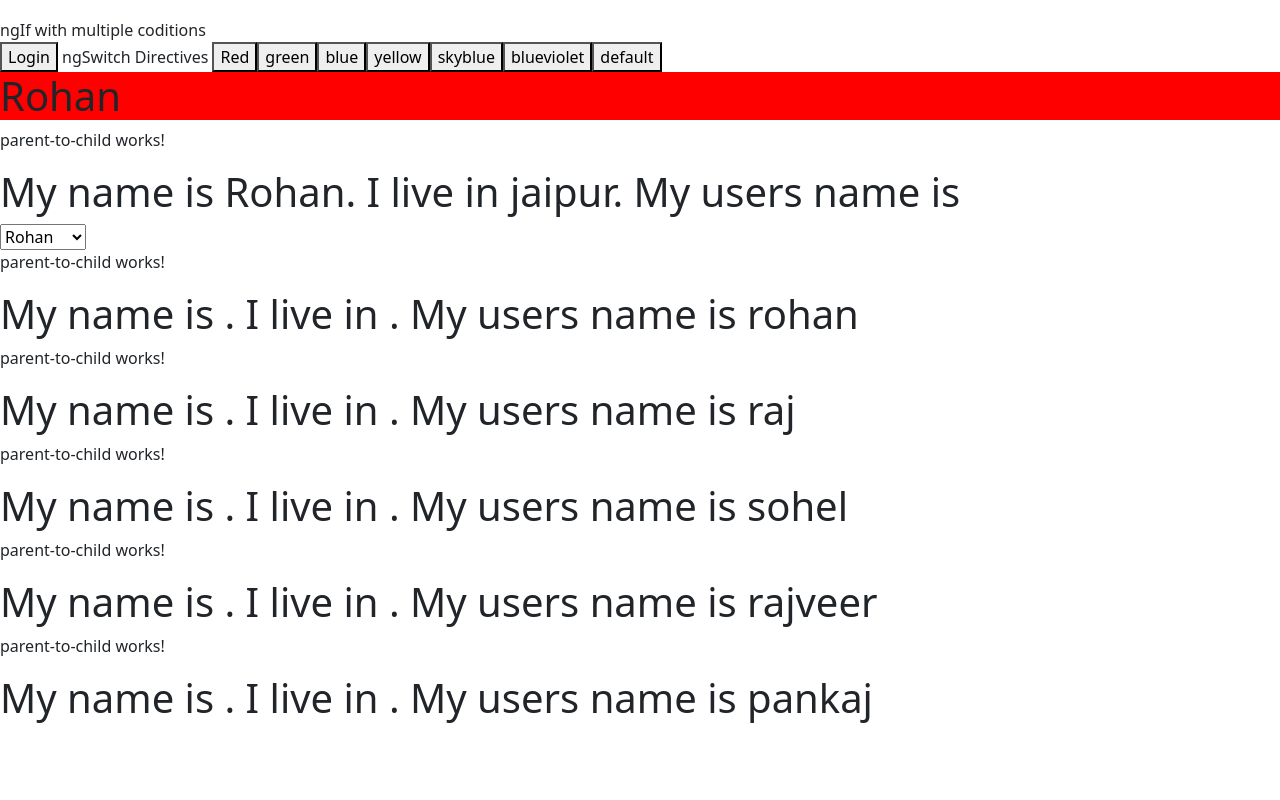
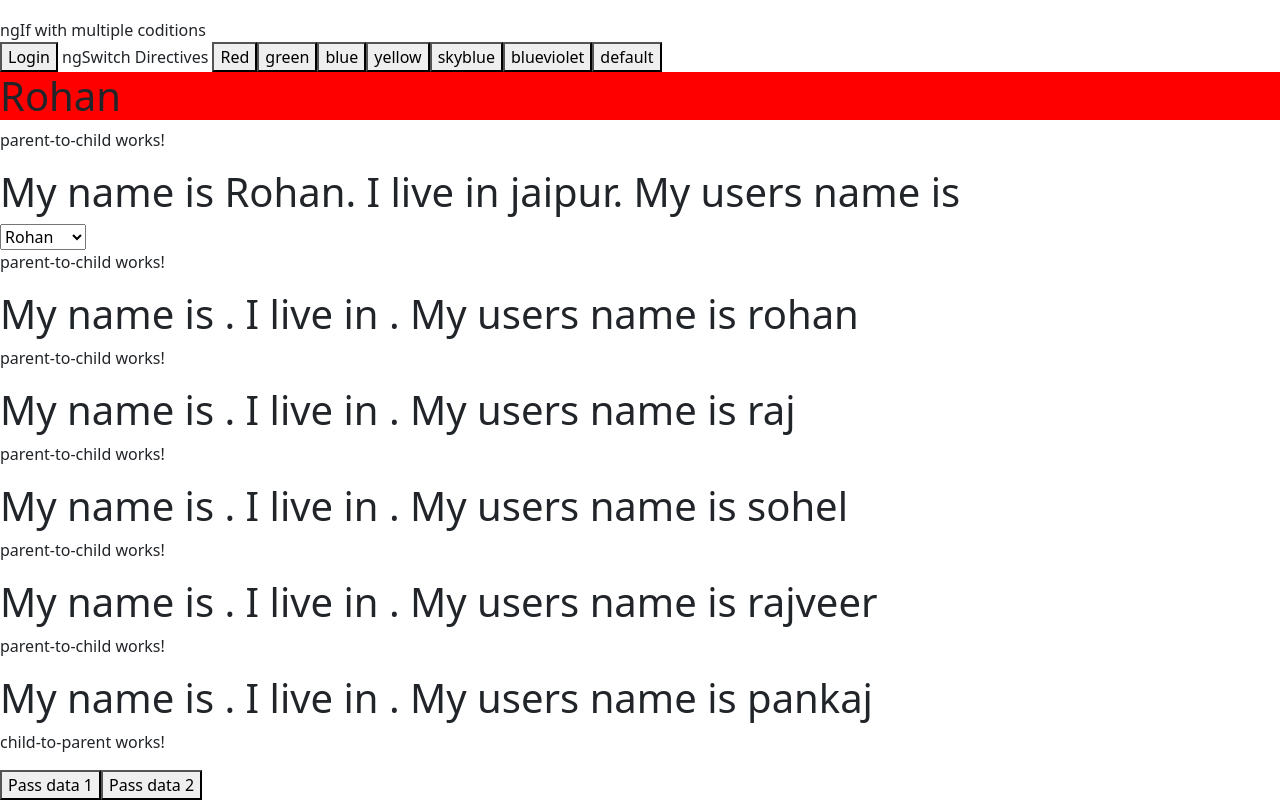
Before and after one commit to rohanpin1/angular-tutorial-10, an Angular app: page / in a window 1280 px wide. Shown: the part 4998-5798 px from the top of the page. Before the commit the page ends 5728 px from the top, so only its background shows below. Built offline with nearby package versions, Linux system fonts and the light colour scheme.

Commit message:
child to parent

```diff
--- a/src/app/app.component.html
+++ b/src/app/app.component.html
@@ -65,6 +65,12 @@
 @for(user of userNames;track user){
   <app-parent-to-child [userName]="user"></app-parent-to-child>
 }
+
+<app-child-to-parent (getUsers)="handleUsers($event)"></app-child-to-parent>
+
+@for(user of users;track user){
+  <h1>{{user}}</h1>
+}
 <!-- Bootstrap CSS -->
 <link rel="stylesheet" href="https://cdn.jsdelivr.net/npm/bootstrap@5.3.2/dist/css/bootstrap.min.css">
 <!-- Bootstrap JS Bundle (Optional, needed for components like modals) -->
--- a/src/app/app.component.ts
+++ b/src/app/app.component.ts
@@ -24,6 +24,7 @@ import { RouterLink, RouterOutlet } from '@angular/router';
 import { HeaderComponent } from './header/header.component';
 import { TemperatureComponent } from './temperature/temperature.component';
 import { ParentToChildComponent } from './parent-to-child/parent-to-child.component';
+import { ChildToParentComponent } from './child-to-parent/child-to-parent.component';
 
 
 @Component({
@@ -32,7 +33,8 @@ import { ParentToChildComponent } from './parent-to-child/parent-to-child.compon
     , ProfileComponent, CounterComponent, GetsetinputfiieldvalueComponent, ControlflowComponent,
   ElseifcontrolComponent, SwitchcontrolComponent, ForloopcontrolComponent, SignalsComponent, SignalsdatatypesComponent
 , ComputedComponent, EffecttutorialComponent, ForloopcontextialComponent, TwowaybindComponent,TodolistComponent,
-DynamicStylingComponent, DirectivesComponent, RouterOutlet, HeaderComponent, TemperatureComponent,ParentToChildComponent],
+DynamicStylingComponent, DirectivesComponent, RouterOutlet,
+HeaderComponent, TemperatureComponent,ParentToChildComponent, ChildToParentComponent],
   templateUrl: './app.component.html',
   styleUrl: './app.component.scss'
 })
@@ -48,4 +50,11 @@ export class AppComponent {
   selectedUser(name:string){
     this.userName = name
   }
+  users:string[]|undefined
+
+  handleUsers(users:string[]){
+    console.log(users)
+    this.users = users
+  }
+
 }
--- /dev/null
+++ b/src/app/child-to-parent/child-to-parent.component.html
@@ -0,0 +1,4 @@
+<p>child-to-parent works!</p>
+
+<button type="button" (click)="getUsers.emit(users)">Pass data 1</button>
+<button type="button" (click)="loaddata()">Pass data 2</button>
--- /dev/null
+++ b/src/app/child-to-parent/child-to-parent.component.ts
@@ -0,0 +1,16 @@
+import { Component, EventEmitter, Output } from '@angular/core';
+
+@Component({
+  selector: 'app-child-to-parent',
+  imports: [],
+  templateUrl: './child-to-parent.component.html',
+  styleUrl: './child-to-parent.component.scss'
+})
+export class ChildToParentComponent {
+    @Output() getUsers = new EventEmitter();
+    users = ['rohan','kumawat','tannu']
+
+    loaddata(){
+      this.getUsers.emit(this.users)
+    }
+}
```
Also changed, not shown: src/app/child-to-parent/child-to-parent.component.scss (added), 1 other file (tests, documents, lock files or other folders).
